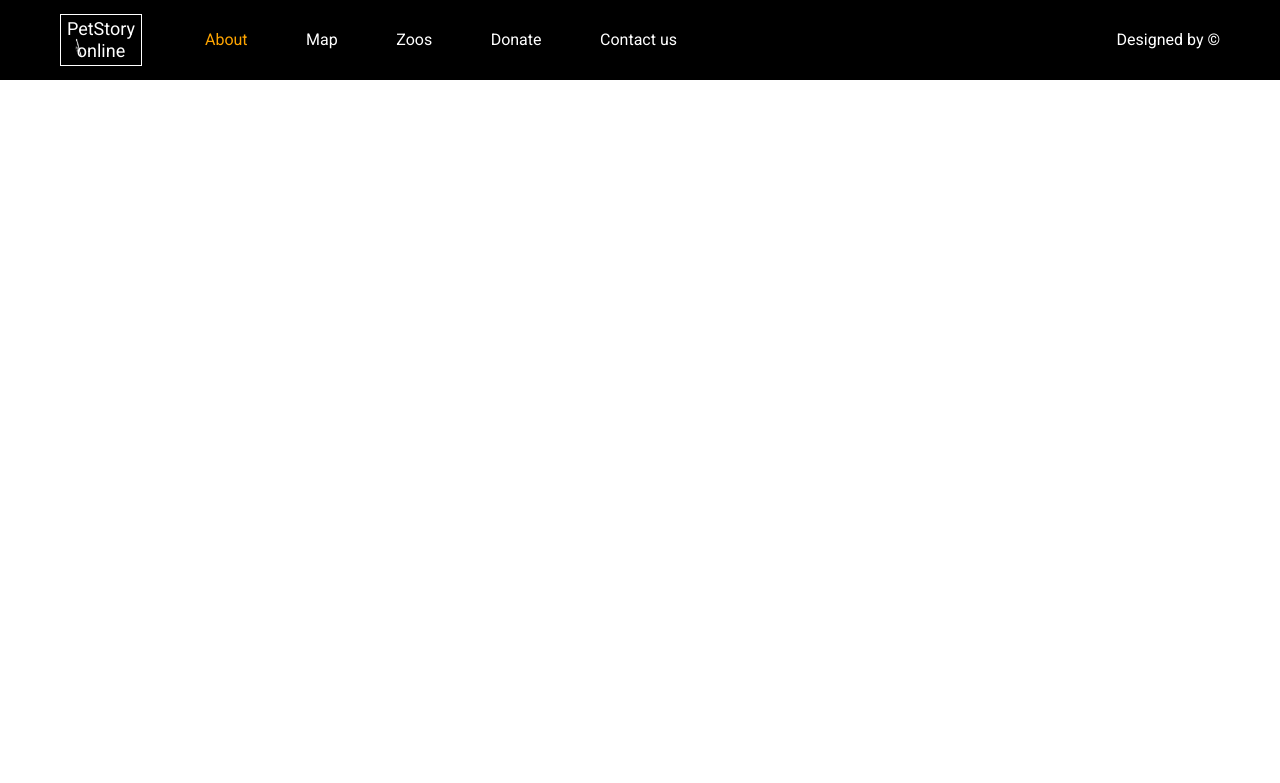
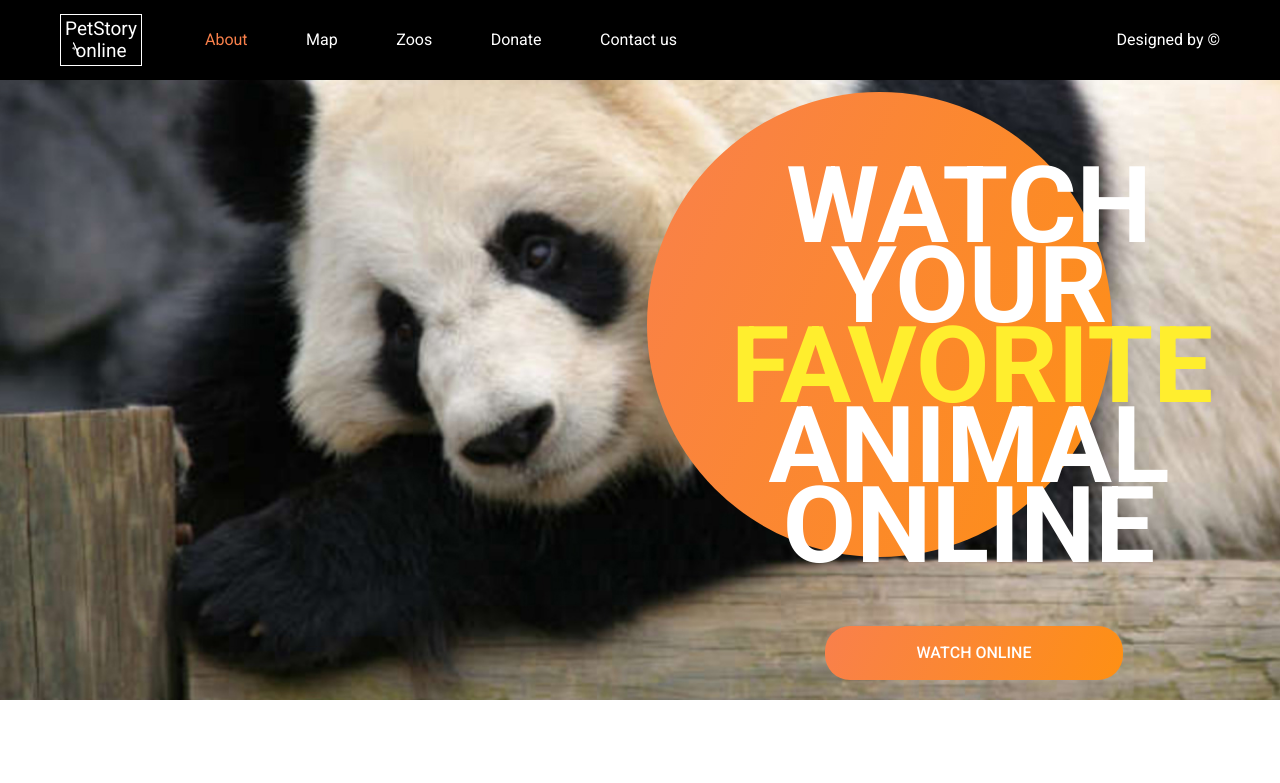
Before and after one commit to Felangelena/online-zoo, a plain HTML site: page pages/main/index.html in a window 1280 px wide. Drawn offline with Linux system fonts and the light colour scheme.

Commit message:
feat: add section watch

```diff
--- a/pages/main/index.html
+++ b/pages/main/index.html
@@ -36,7 +36,16 @@
         </div>
     </header>
     <main>
-
+        <section id="watch" class="watch-container">
+            <div class="container">
+                <div class="watch-circle">
+                    <div class="watch-moto">
+                        Watch your <span class="watch-moto-yellow">favorite</span> animal online
+                    </div>
+                </div>
+                <button class="btn watch-btn">Watсh online</button>
+            </div>
+        </section>
     </main>
     <footer>
 
--- a/pages/main/style.css
+++ b/pages/main/style.css
@@ -1,8 +1,10 @@
 :root {
     --bg-dark: #000;
-    --header-text: #fff;
-    --header-hover: orange;
+    --text-white: #fff;
+    --orange: #F9804B;
+    --yellow: #FFEE2E;
     --text-color: #333B41;
+    --orange-gradient: linear-gradient(113.96deg, #F9804B 1.49%, #FE9013 101.44%);
 }
 
 .red {
@@ -55,16 +57,16 @@ h1 {
     align-items: center;
     width: 82px;
     height: 52px;
-    color: var(--header-text);
+    color: var(--text-white);
     font-weight: 400;
-    font-size: 18px;
-    line-height: 120%;
+    font-size: 19px;
+    line-height: 115%;
     text-align: center;
     border: 1px solid #FFF;
-    background-image: url('../../assets/icons/bamboo.png');
+    background-image: url('../../assets/icons/bamboo.svg');
     background-size: 7px 20px;
     background-repeat: no-repeat;
-    background-position: 14px 23px;
+    background-position: 11px 23px;
 }
 
 .header-container {
@@ -85,18 +87,78 @@ h1 {
 
 .nav-item {
     font-size: 16px;
-    color: var(--header-text);
+    color: var(--text-white);
     transition: .3s;
 }
 
 .nav-item.active {
-    color: var(--header-hover);
+    color: var(--orange);
 }
 
 .nav-item:hover {
-    color: var(--header-hover);
+    color: var(--orange);
 }
 
 .designed {
     margin-left: auto;
 }
+
+.watch-container {
+    padding-top: 12px;
+    height: 700px;
+    background-image: url('../../assets/images/panda.jpg');
+    background-repeat: no-repeat;
+    background-size: cover;
+    background-position: center -80px;
+}
+
+.watch-circle {
+    margin-left: calc(50% + 7px);
+    width: 465px;
+    height: 465px;
+    border-radius: 100%;
+    background: var(--orange-gradient);
+}
+.watch-moto {
+    padding-top: 74px;
+    padding-left: 84px;
+    width: 560px;
+    font-weight: 700;
+    font-size: 106.496px;
+    line-height: 75%;
+    text-align: center;
+    text-transform: uppercase;
+    color: var(--text-white);
+}
+
+.watch-moto-yellow {
+    color: var(--yellow);
+}
+
+.btn {
+    cursor: pointer;
+    position: relative;
+    border: 0;
+    width: 298px;
+    height: 54px;
+    border-radius: 25px;
+    font-family: inherit;
+    overflow: hidden;
+    transition: all .5s;
+}
+
+.btn:hover {
+    background: #E47209;
+}
+
+.watch-btn {
+    margin-top: 69px;
+    margin-left: calc(50% + 185px);
+    color: var(--text-white);
+    background: var(--orange-gradient);
+    font-weight: 500;
+    font-size: 16px;
+    line-height: 140%;
+    text-align: center;
+    text-transform: uppercase;
+}
```
Also changed, not shown: assets/icons/bamboo.png (deleted), assets/icons/bamboo.svg (added).
